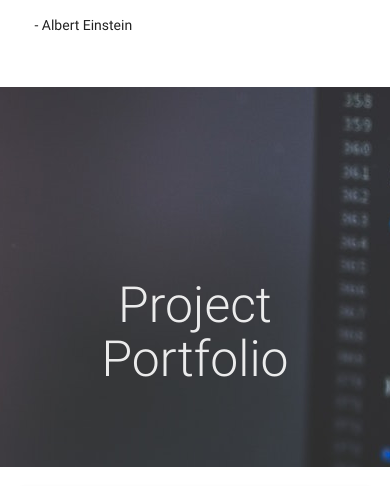
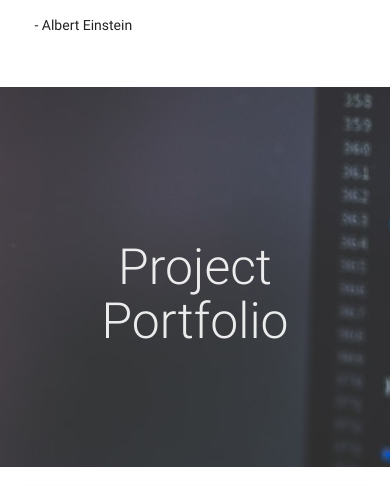
Before and after one commit to hfakhreddine86/hfakhreddine86.github.io, a plain HTML site: page index.html in a window 390 px wide. Shown: the part 1501-1987 px from the top of the page. Drawn offline with nearby package versions, Linux system fonts and the light colour scheme.

Commit message:
fixed scrolling

```diff
--- a/css/style.css
+++ b/css/style.css
@@ -41,7 +41,7 @@ img.circle {
 @media only screen and (max-width : 992px) {
   .parallax-container .section {
     position: absolute;
-    top: 40%;
+    top: 30%;
   }
   #index-banner .section {
     top: 0;
--- a/index.html
+++ b/index.html
@@ -135,11 +135,11 @@
   </div>
 
 
-  <div class="parallax-container valign-wrapper">
+  <div class="parallax-container valign-wrapper" id="portfolio">
     <div class="section no-pad-bot">
       <div class="container">
         <div class="row center">
-          <h2 class="header col s12 light" id="portfolio">Project Portfolio</h2>
+          <h2 class="header col s12 light">Project Portfolio</h2>
         </div>
       </div>
     </div>
```
